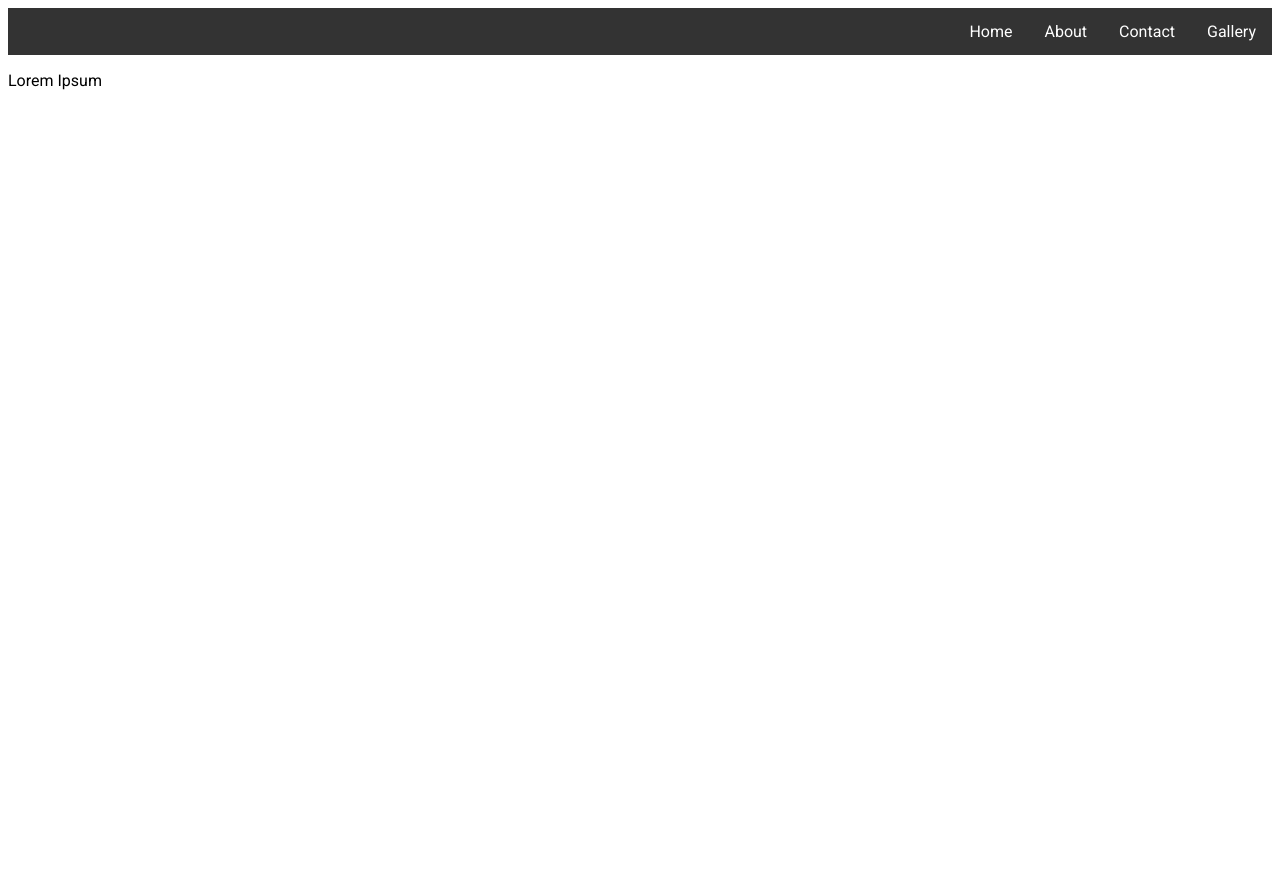
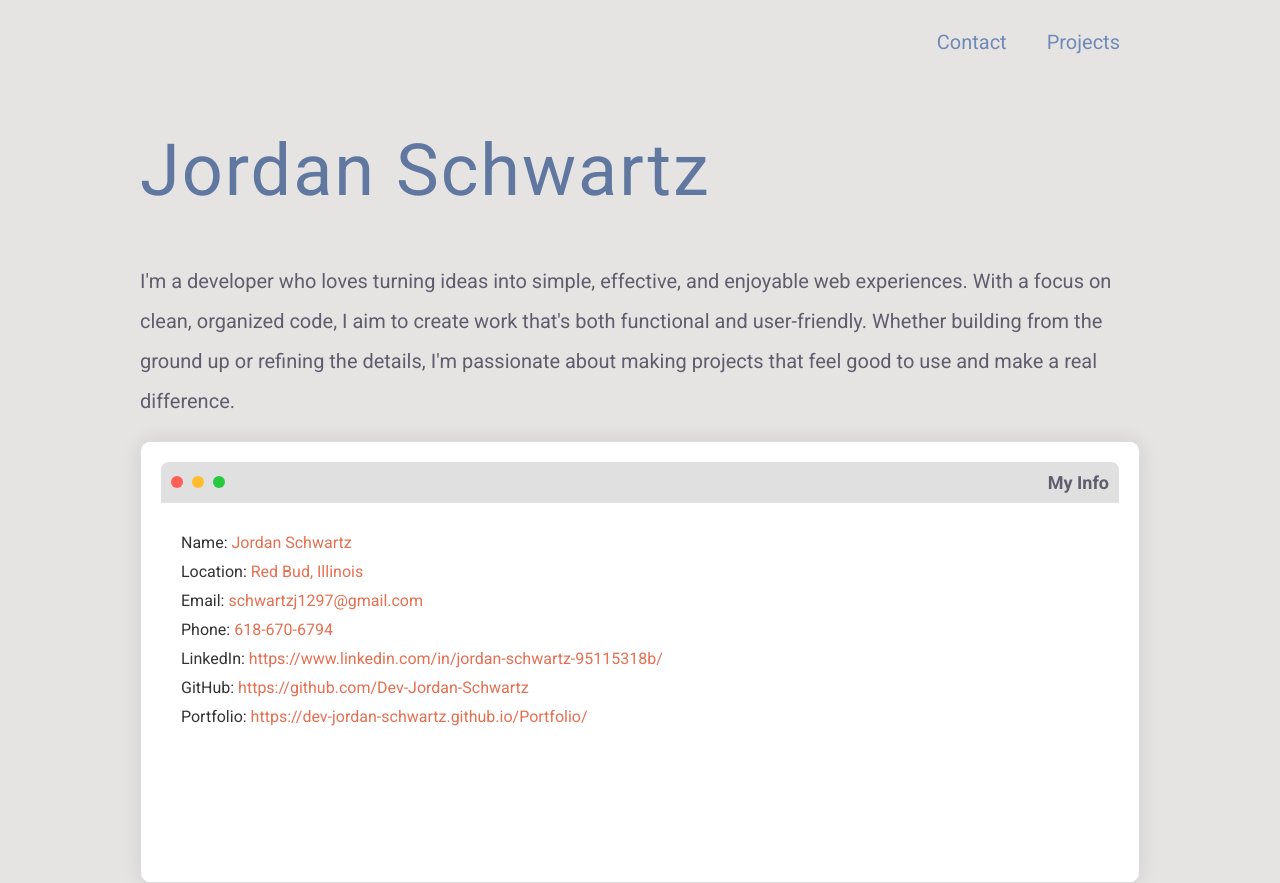
Before and after one commit to Dev-Jordan-Schwartz/Portfolio, a plain HTML site: page index.html in a window 1280 px wide. Before the commit the page ends 800 px from the top, so only its background shows below. Drawn offline with Linux system fonts and the light colour scheme.

Commit message:
Change in design/layout

```diff
--- a/index.css
+++ b/index.css
@@ -1,27 +1,96 @@
-.main {
+body {
+  font-family: Roboto;
+  margin: 0px;
+  color: #615D6C;
+  background-color: rgb(230, 227, 227);
+}
+.body-content {
+  max-width: 1000px;
+  margin: auto;
+  height: 100%
+}
+.intro-container > h1 {
+  font-size: 72px;
+  font-weight: 400;
+  color: #60779f;
+  letter-spacing: 2;
+}
+ul {
   list-style-type: none;
-    margin: 0;
-    padding: 0;
-    overflow: hidden;
-    background-color: #333;
+  display: block;
 }
+.nav {
+  height: 10%;
 
+}
 .nav-item {
   float: right;
 }
 
 .nav-item a {
   display: block;
-    color: white;
   text-align: center;
-    padding: 14px 16px;
+  padding: 20px 20px;
   text-decoration: none;
+  color: #6f8AB7;
+  font-size: 20px;
+  margin-top: 10px;
 }
+.nav-item a:hover{
+  border-bottom:2px solid #6f8AB7;
+}
+.intro-blurb {
+  font-size: 20px;
+  line-height: 2.0
+}
+.terminal {
+  background-color: #fff;
+  border-radius: 10px;
+  height: 400px;
+  padding: 20px;
+  box-shadow: 0px 0px 20px rgba(0, 0, 0, 0.1);
+  border: 1px solid #ddd;
+}
+.terminal-header {
+  background-color: #e0e0e0;
+  padding: 10px;
+  border-radius: 8px 8px 0 0;
+  display: flex;
+  justify-content: space-between;
+  align-items: center;
+}
+.terminal-header span {
+  background-color: #ff5f56;
+  height: 12px;
+  width: 12px;
+  border-radius: 50%;
+  display: inline-block;
+  margin-right: 5px;
+}
+.terminal-header span.green {
+  background-color: #27c93f;
+}
+.terminal-header span.yellow {
+  background-color: #ffbd2e;
+}
+.terminal-body {
+  padding: 20px;
+  background-color: #fff;
+  color: #333;
+  overflow-y: auto;
+  max-height: 300px;
 
-/* Change the link color to #111 (black) on hover */
-.nav-item a:hover {
-    background-color: #111;
 }
-  body {
-    font-family: Roboto;
+.command {
+  margin: 10px 0;
 }
+.command > a {
+  text-decoration: none;
+  color: #333;
+}
+.prompt {
+  color: #2a9d8f;
+}
+.input-field {
+  color: #e76f51;
+}
--- a/index.html
+++ b/index.html
@@ -5,15 +5,58 @@
     <link href="https://fonts.googleapis.com/css2?family=Roboto:ital,wght@0,100;0,300;0,400;0,500;0,700;0,900;1,100;1,300;1,400;1,500;1,700;1,900&display=swap" rel="stylesheet">
 </head>
 <body>
-<!-- Start Nav Menu -->
-<ul class="main">
-    <li class="nav-item"><a href="/gallery">Gallery</a></li>
-    <li class="nav-item"><a href="/contact">Contact</a></li>
-    <li class="nav-item"><a href="/about">About</a></li>
-    <li class="nav-item"><a href="/">Home</a></li>
-</ul>
-<!-- End Nav Menu -->
-<p>Lorem Ipsum</p>
+    <div class="body-content">
+<!-- Start Nav -->
+    <ul class="nav">
+        <li class="nav-item"><a href="">Projects</a></li>
+        <li class="nav-item"><a href="">Contact</a></li>
+    </ul>
+<!-- End Nav -->
+    <div class="intro-container">
+        <h1 class="intro-title">Jordan Schwartz</h1>
+        <p class="intro-blurb">I'm a developer who loves turning ideas into simple, effective, and enjoyable web experiences. With a focus on clean, organized code, I aim to create work that's both functional and user-friendly. Whether building from the ground up or refining the details, I'm passionate about making projects that feel good to use and make a real difference.</p>
+    </div>
+    <!-- Start Terminal -->
+    <div class="terminal">
+        <div class="terminal-header">
+            <div>
+                <span></span>
+                <span class="yellow"></span>
+                <span class="green"></span>
+            </div>
+            <div style="font-size: 18px; font-weight: 700;">My Info</div>
+        </div>
+        <div class="terminal-body">
+            <div class="command">
+                <span class="prompt"></span> Name: <span class="input-field">Jordan Schwartz</span>
+            </div>
+            <div class="command">
+                <span class="prompt"></span> Location: <span class="input-field">Red Bud, Illinois</span>
+            </div>
+            <div class="command">
+                <span class="prompt"></span> Email: <span class="input-field">schwartzj1297@gmail.com</span>
+            </div>
+            <div class="command">
+                <span class="prompt"><a target="_blank" href="tel:+6186706794"></span> Phone: <span class="input-field">618-670-6794</span>
+            </a>
+            </div>
+            <div class="command"><a target="_blank" href="https://www.linkedin.com/in/jordan-schwartz-95115318b/">
+                <span class="prompt"></span> LinkedIn: <span class="input-field">https://www.linkedin.com/in/jordan-schwartz-95115318b/</span>
+            </a>
+            </div>
+            <div class="command"><a target="_blank" href="https://github.com/Dev-Jordan-Schwartz">
+                <span class="prompt"></span> GitHub: <span class="input-field">https://github.com/Dev-Jordan-Schwartz</span>
+            </a>
+            </div>
+            <div class="command"><a target="_blank" href="https://dev-jordan-schwartz.github.io/Portfolio/">
+                <span class="prompt"></span> Portfolio: <span class="input-field">https://dev-jordan-schwartz.github.io/Portfolio/</span>
+            </a>
+            </div>
+        </div>
+    </div>
+    <!-- End Terminal -->
+
+</div>
 </body>
 <footer>
 </footer>
```
Also changed, not shown: about.html (deleted, +0 -13 lines), contact.html (deleted, +0 -13 lines), gallery.html (deleted, +0 -13 lines), 1 other file. Lines whose indentation alone changed are shown as unchanged.
